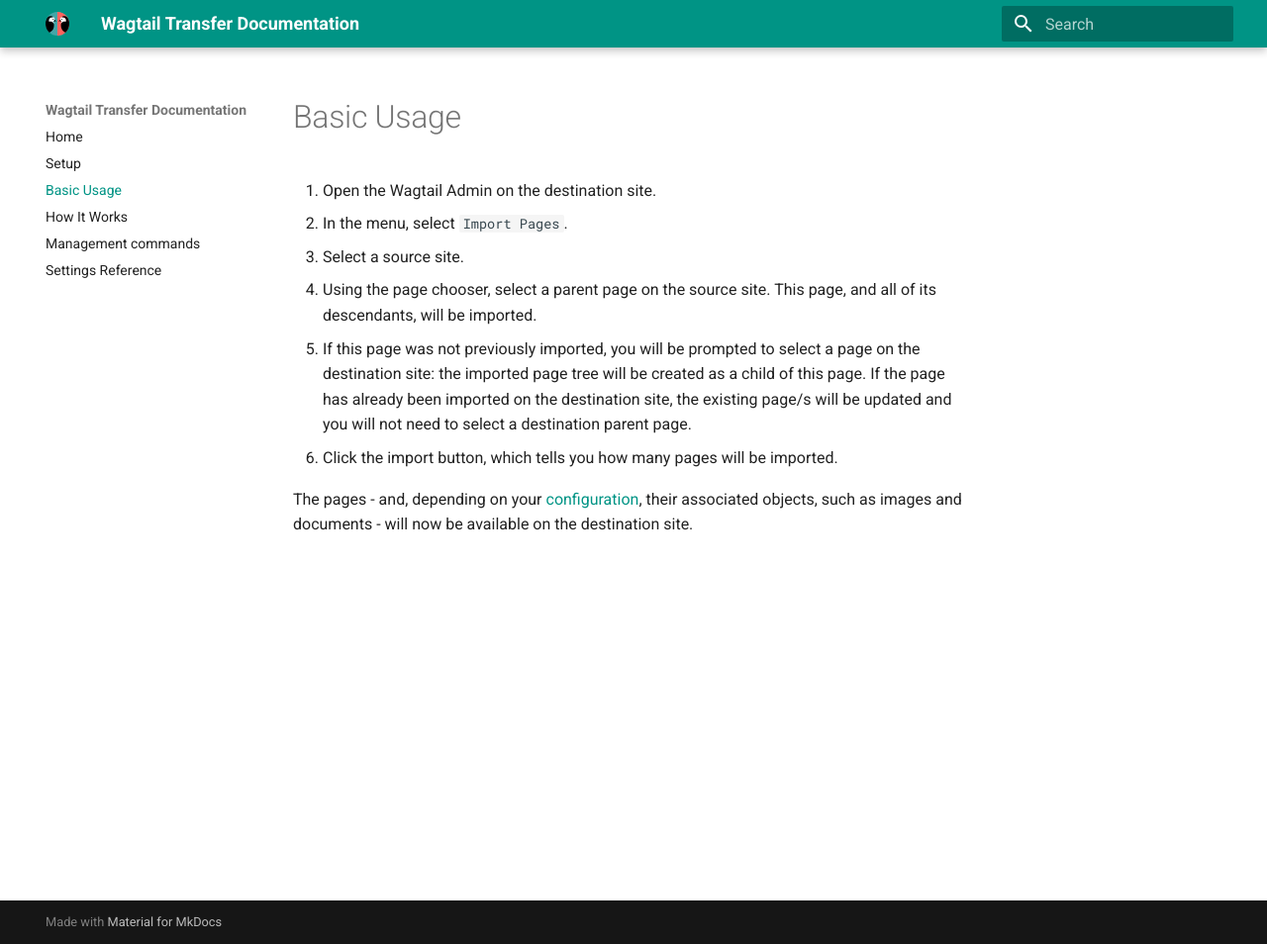
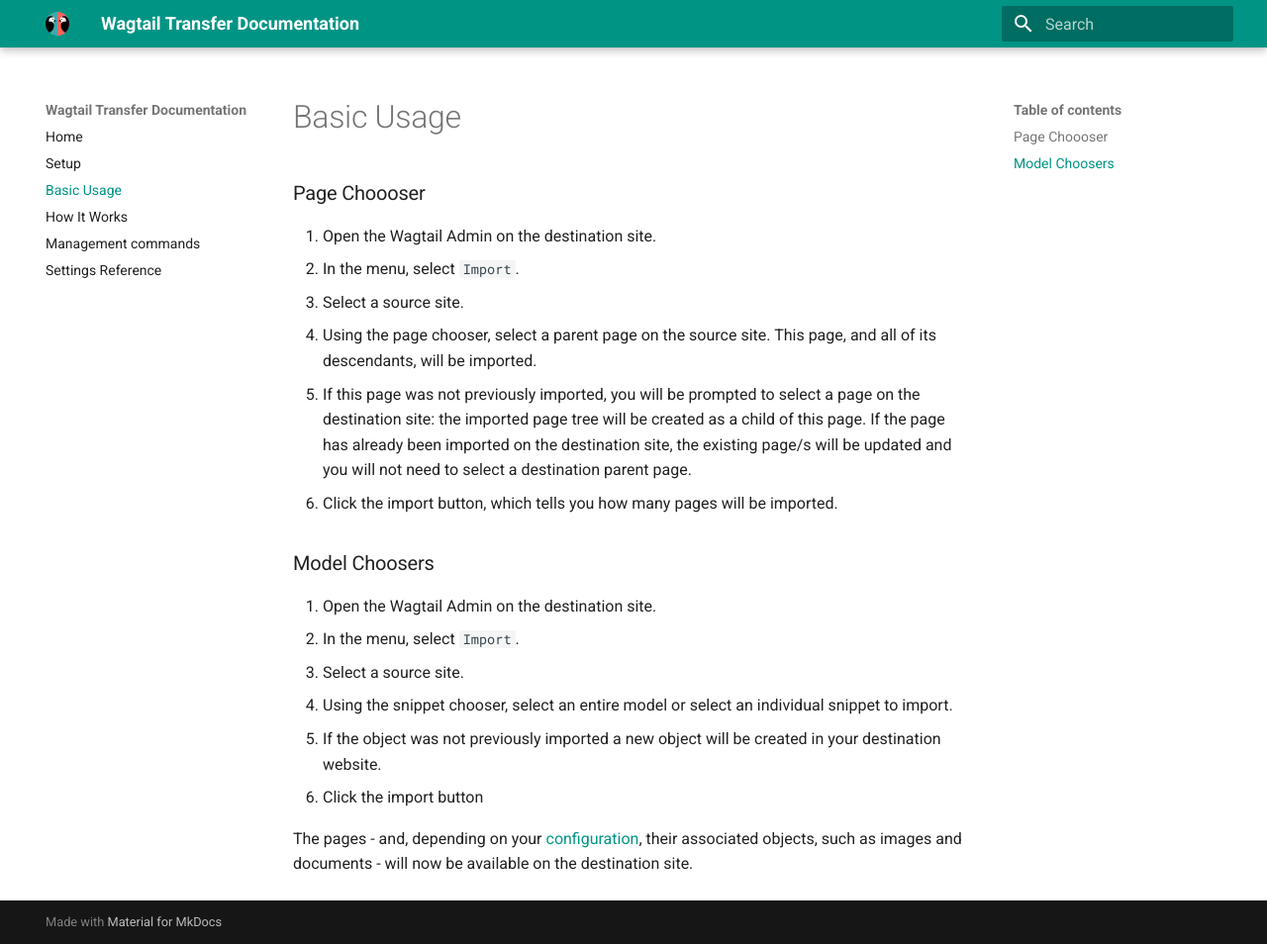
Before and after one commit to wagtail/wagtail-transfer, an MkDocs documentation site: the page built from docs/basic_usage.md, in a window 1280 px wide and 954 px high. Shown: the whole window at 99% size. Built offline with MkDocs 1.6.1 and Material for MkDocs 9.7.7, drawn with Linux system fonts in a browser that asks for light colours.

Commit message:
Doc updates

```diff
--- a/docs/basic_usage.md
+++ b/docs/basic_usage.md
@@ -1,7 +1,8 @@
 # Basic Usage
 
+### Page Choooser
 1. Open the Wagtail Admin on the destination site.
-2. In the menu, select `Import Pages`.
+2. In the menu, select `Import`.
 3. Select a source site.
 4. Using the page chooser, select a parent page on the source site.
    This page, and all of its descendants, will be imported.
@@ -10,5 +11,12 @@
    existing page/s will be updated and you will not need to select a destination parent page.
 6. Click the import button, which tells you how many pages will be imported.
 
-The pages - and, depending on your [configuration](settings.md), their associated objects, such as images and documents - will now be available on the destination
-site.
+### Model Choosers
+1. Open the Wagtail Admin on the destination site.
+2. In the menu, select `Import`.
+3. Select a source site.
+4. Using the snippet chooser, select an entire model or select an individual snippet to import.
+5. If the object was not previously imported a new object will be created in your destination website.
+6. Click the import button
+
+The pages - and, depending on your [configuration](settings.md), their associated objects, such as images and documents - will now be available on the destination site.
```
Also changed, not shown: docs/how_it_works.md (+1 -2 lines), docs/index.md (+1 -0 lines).
